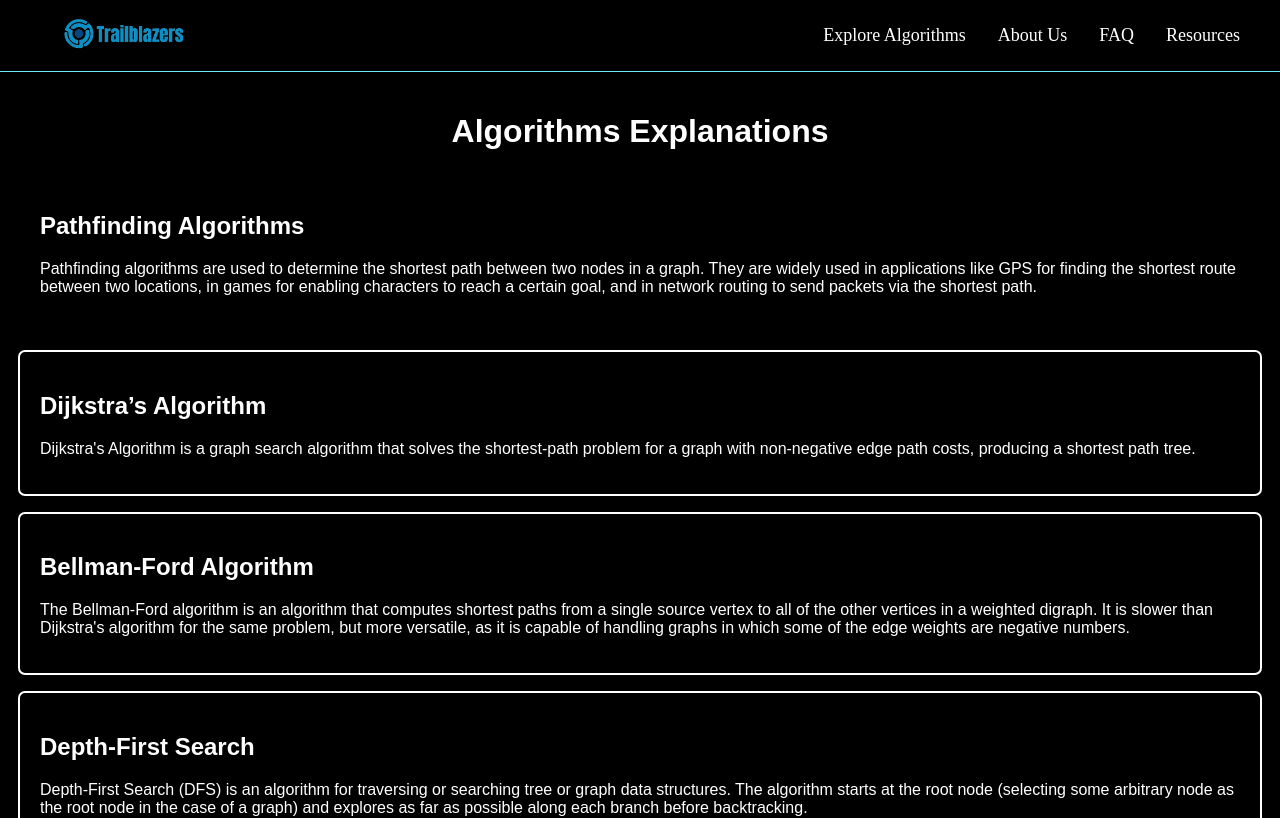
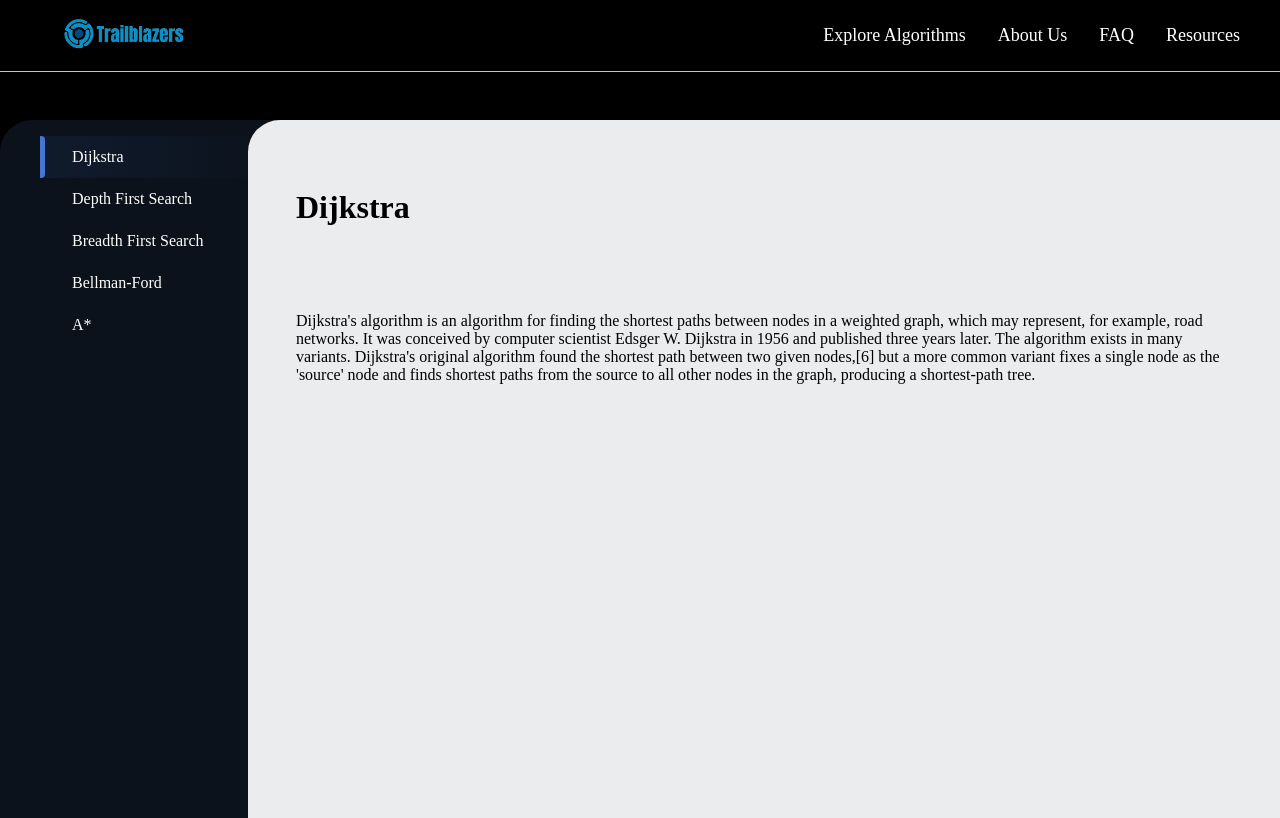
Before and after one commit to Loki701/Trailblazers, a React (Create React App) app in the folder Client/trailblazers/: page /algorithms in a window 1280 px wide. Shown: the top 818 px of the page. Built offline with nearby package versions, Linux system fonts and the light colour scheme.

Commit message:
Redesign Explore Algorithm page

```diff
--- a/Client/trailblazers/src/App.css
+++ b/Client/trailblazers/src/App.css
@@ -13,6 +13,120 @@
     --card-border-color: rgba(255, 255, 255, 0.1);
 }
 
+
+/* Explore Algorithm Page */
+
+.site-wrap {
+    height: 100vh;
+    display: grid;
+    grid-template-columns: 280px 1fr;
+    margin: 3rem 0;
+  }
+
+  .site-nav {
+    background: #0b121b;
+    color: white;
+    border-top-left-radius: 2rem;
+    display: flex;
+    flex-direction: column;
+  }
+  .site-nav a {
+    text-decoration: none;
+    color: inherit;
+  }
+  .site-nav ul {
+    list-style: none;
+    margin-bottom: auto;
+  }
+  .site-nav ul li a {
+    display: block;
+    padding: 0.75rem 0.5rem 0.75rem 2rem;
+    position: relative;
+  }
+  .site-nav ul li a:hover, .site-nav ul li a:focus {
+    color: #4371c5;
+  }
+  .site-nav ul li.active > a {
+    background: linear-gradient(to right, #101b2d, transparent);
+  }
+  .site-nav ul li.active > a::before {
+    content: "";
+    position: absolute;
+    left: 0;
+    top: 0;
+    height: 100%;
+    background: #4676cd;
+    width: 5px;
+    border-top-right-radius: 4px;
+    border-bottom-right-radius: 4px;
+  }
+  .site-nav ul ul {
+    padding-left: 1rem;
+    margin-bottom: 0.5rem;
+  }
+  .site-nav ul ul a {
+    padding-top: 0.4rem;
+    padding-bottom: 0.4rem;
+  }
+
+  .note {
+    width: calc(100% - 6rem);
+    margin: 2rem;
+    background: #171c26;
+    border-radius: 10px;
+    padding: 1rem;
+  }
+  .note h3 {
+    font-size: 0.9rem;
+    margin: 0 0 0.4rem 0;
+  }
+  .note p {
+    color: #717783;
+  }
+
+  .name {
+    font-size: 1.3rem;
+    position: relative;
+    margin: 2rem 0 2rem 0;
+    padding: 0 2.5rem 0.5rem 2rem;
+    width: calc(100% - 3rem);
+  }
+  .name svg {
+    position: absolute;
+    fill: white;
+    width: 16px;
+    height: 16px;
+    right: 0;
+    top: 7px;
+  }
+  .name::after {
+    content: "";
+    width: 8px;
+    height: 8px;
+    background: #4777ce;
+    border-radius: 20px;
+    position: absolute;
+    top: 6px;
+    right: -2px;
+  }
+
+  main {
+    border-top-left-radius: 2rem;
+    background: #ebecee;
+    margin-left: -2rem;
+    position: relative;
+  }
+  main > header {
+    padding: 3rem 3rem 0 3rem;
+  }
+
+  .algo-content {
+    padding: 3rem;
+    display: flex;
+  }
+
+
+/* FAQ Page */
 
 .faq-container{
     /* background-color: red; */
--- a/Client/trailblazers/src/components/Algorithm.jsx
+++ b/Client/trailblazers/src/components/Algorithm.jsx
@@ -1,98 +1,60 @@
-import React, { useEffect, useState } from 'react';
+import React, { useState } from 'react';
 
 const Algorithm = () => {
-    const [loaded, setLoaded] = useState(false);
+  // State to track the active nav item
+  const [activeNav, setActiveNav] = useState('Dijkstra'); // Default active nav item
 
-    useEffect(() => {
-        setLoaded(true);
-    }, []);
-    const styles = {
-        page: {
-            fontFamily: 'Arial, sans-serif',
-            padding: '20px',
-            backgroundColor: 'black',
-            opacity: loaded ? 1 : 0,
-            transition: 'opacity 1s ease-in-out',
-            animationName: 'fadeIn',
-            animationDuration: '2s'
-        },
-        title: {
-            color: 'white',
-            textAlign: 'center',
-        },
-        section: {
-            backgroundColor: 'black',
-            borderRadius: '5px',
-            padding: '20px',
-            marginBottom: '20px',
-        },
-        sectionTitle: {
-            color: 'white',
-        },
-        sectionContent: {
-            color: 'white',
-        },
-        algorithm: {
-            backgroundColor: 'black',
-            borderRadius: '5px',
-            padding: '20px',
-            marginBottom: '20px',
-            outline: '2px solid white', // Add white outline
-        },
-        algorithmTitle: {
-            color: 'white',
-        },
-        algorithmContent: {
-            color: 'white',
-        },
-    };
+  // Content for each algorithm
+  const getAlgorithmContent = (algorithm) => {
+    switch (algorithm) {
+      case 'Dijkstra':
+        return "Dijkstra's algorithm  is an algorithm for finding the shortest paths between nodes in a weighted graph, which may represent, for example, road networks. It was conceived by computer scientist Edsger W. Dijkstra in 1956 and published three years later. The algorithm exists in many variants. Dijkstra's original algorithm found the shortest path between two given nodes,[6] but a more common variant fixes a single node as the 'source' node and finds shortest paths from the source to all other nodes in the graph, producing a shortest-path tree."
+      case 'DFS':
+        return "Depth-first search (DFS) is an algorithm for traversing or searching tree or graph data structures. The algorithm starts at the root node (selecting some arbitrary node as the root node in the case of a graph) and explores as far as possible along each branch before backtracking. Extra memory, usually a stack, is needed to keep track of the nodes discovered so far along a specified branch which helps in backtracking of the graph. A version of depth-first search was investigated in the 19th century by French mathematician Charles Pierre Trémaux as a strategy for solving mazes.";
+      case 'BFS':
+        return "Breadth-first search (BFS) is an algorithm for searching a tree data structure for a node that satisfies a given property. It starts at the tree root and explores all nodes at the present depth prior to moving on to the nodes at the next depth level. Extra memory, usually a queue, is needed to keep track of the child nodes that were encountered but not yet explored.";
+      case 'Bellman-Ford':
+        return 'Bellman-Ford algorithm finds shortest paths in graphs with negative weights.';
+      case 'A*':
+        return "A* (pronounced 'A-star') is a graph traversal and pathfinding algorithm, which is used in many fields of computer science due to its completeness, optimality, and optimal efficiency. Given a weighted graph, a source node and a goal node, the algorithm finds the shortest path (with respect to the given weights) from source to goal. One major practical drawback is its O (b^d)space complexity, as it stores all generated nodes in memory. Thus, in practical travel-routing systems, it is generally outperformed by algorithms that can pre-process the graph to attain better performance, as well as by memory-bounded approaches; however, A* is still the best solution in many cases. Peter Hart, Nils Nilsson and Bertram Raphael of Stanford Research Institute (now SRI International) first published the algorithm in 1968.[4] It can be seen as an extension of Dijkstra's algorithm. A* achieves better performance by using heuristics to guide its search. Compared to Dijkstra's algorithm, the A* algorithm only finds the shortest path from a specified source to a specified goal, and not the shortest-path tree from a specified source to all possible goals. This is a necessary trade-off for using a specific-goal-directed heuristic. For Dijkstra's algorithm, since the entire shortest-path tree is generated, every node is a goal, and there can be no specific-goal-directed heuristic.";
+      default:
+        return 'Information about algorithm';
+    }
+  };
 
-    return (
-        <div style={styles.page}>
-            <h1 style={styles.title}>Algorithms Explanations</h1>
+  return (
+    <div className="site-wrap">
+      <nav className="site-nav">
+        <ul>
+          <li className={activeNav === 'Dijkstra' ? 'active' : ''}>
+            <a href="#Dijkstra" onClick={() => setActiveNav('Dijkstra')}>Dijkstra</a>
+          </li>
+          <li className={activeNav === 'DFS' ? 'active' : ''}>
+            <a href="#DFS" onClick={() => setActiveNav('DFS')}>Depth First Search</a>
+          </li>
+          <li className={activeNav === 'BFS' ? 'active' : ''}>
+            <a href="#BFS" onClick={() => setActiveNav('BFS')}>Breadth First Search</a>
+          </li>
+          <li className={activeNav === 'Bellman-Ford' ? 'active' : ''}>
+            <a href="#Bellman-Ford" onClick={() => setActiveNav('Bellman-Ford')}>Bellman-Ford</a>
+          </li>
+          <li className={activeNav === 'A*' ? 'active' : ''}>
+            <a href="#A*" onClick={() => setActiveNav('A*')}>A*</a>
+          </li>
+        </ul>
+      </nav>
 
-            <div style={styles.section}>
-                <h2 style={styles.sectionTitle}>Pathfinding Algorithms</h2>
-                <p style={styles.sectionContent}>
-                    Pathfinding algorithms are used to determine the shortest path between two nodes in a graph. They are widely used in applications like GPS for finding the shortest route between two locations, in games for enabling characters to reach a certain goal, and in network routing to send packets via the shortest path.
-                </p>
-            </div>
+      <main>
+        <header>
+          <h1 className="title">{activeNav}</h1>
+        </header>
 
-            <div style={styles.algorithm}>
-                <h2 style={styles.algorithmTitle}>Dijkstra’s Algorithm</h2>
-                <p style={styles.algorithmContent}>
-                    Dijkstra's Algorithm is a graph search algorithm that solves the shortest-path problem for a graph with non-negative edge path costs, producing a shortest path tree.
-                </p>
-            </div>
-
-            <div style={styles.algorithm}>
-                <h2 style={styles.algorithmTitle}>Bellman-Ford Algorithm</h2>
-                <p style={styles.algorithmContent}>
-                    The Bellman-Ford algorithm is an algorithm that computes shortest paths from a single source vertex to all of the other vertices in a weighted digraph. It is slower than Dijkstra's algorithm for the same problem, but more versatile, as it is capable of handling graphs in which some of the edge weights are negative numbers.
-                </p>
-            </div>
-
-            <div style={styles.algorithm}>
-                <h2 style={styles.algorithmTitle}>Depth-First Search</h2>
-                <p style={styles.algorithmContent}>
-                    Depth-First Search (DFS) is an algorithm for traversing or searching tree or graph data structures. The algorithm starts at the root node (selecting some arbitrary node as the root node in the case of a graph) and explores as far as possible along each branch before backtracking.
-                </p>
-            </div>
-
-            <div style={styles.algorithm}>
-                <h2 style={styles.algorithmTitle}>Breadth-First Search</h2>
-                <p style={styles.algorithmContent}>
-                    Breadth-First Search (BFS) is an algorithm for traversing or searching tree or graph data structures. It starts at the tree root (or some arbitrary node of a graph, sometimes referred to as a 'search key') and explores the neighbor nodes at the present depth prior to moving on to nodes at the next depth level.
-                </p>
-            </div>
-            <div style={styles.algorithm}>
-                <h2 style={styles.algorithmTitle}>A Star</h2>
-                <p style={styles.algorithmContent}>
-                A* (A Star) is a computer algorithm that is widely used in pathfinding and graph traversal, the process of plotting an efficiently directed path between multiple points, called nodes. It enjoys widespread use due to its performance and accuracy. The algorithm efficiently plots a walkable path between multiple nodes, or points, on the graph. At each step it picks the node according to a value-'f' which is a parameter equal to the sum of two other parameters – 'g' (the cost of the path from the start node) and 'h' (the heuristic estimate of the cost of the path to the goal).
-                </p>
-            </div>
+        <div className="algo-content">
+          <p>{getAlgorithmContent(activeNav)}</p>
         </div>
-    );
+      </main>
+    </div>
+  );
 };
 
 export default Algorithm;
```
